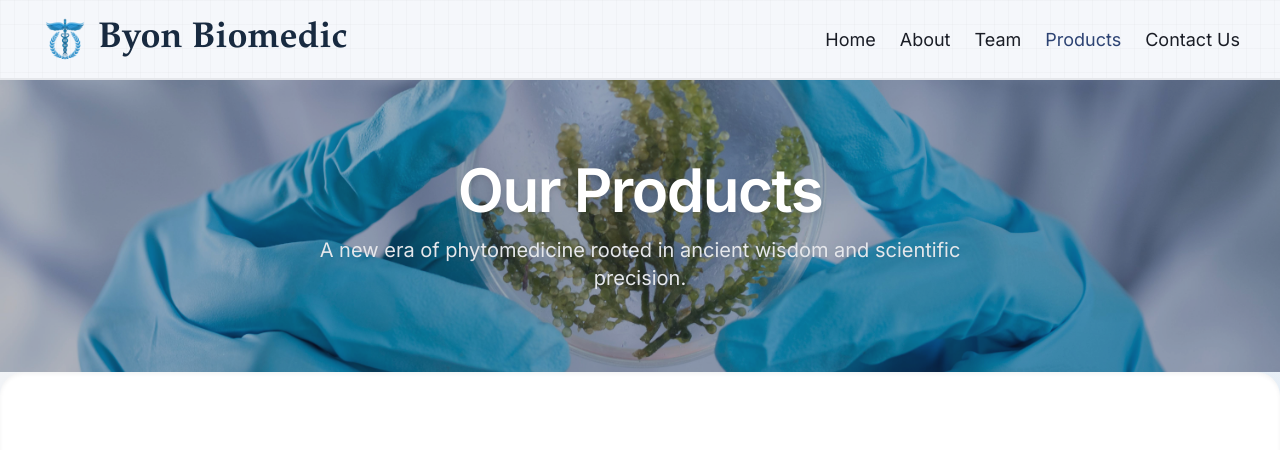
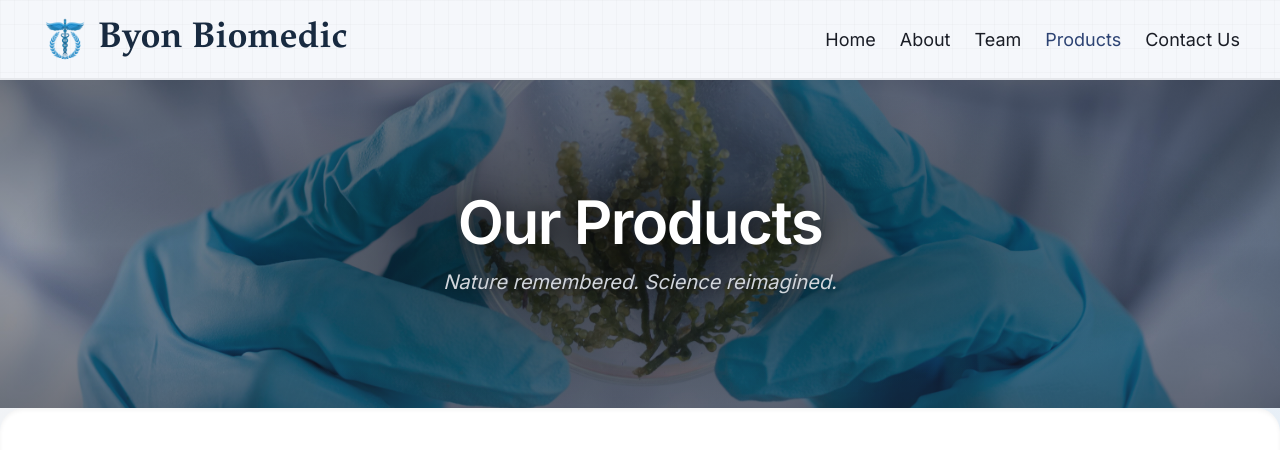
Before and after one commit to sai-ram-kaushik/byon-biomedic-website, a React (Vite) app: page /medicines in a window 1280 px wide. Shown: the top 450 px of the page. Built offline with nearby package versions, Linux system fonts and the light colour scheme; grey boxes are pictures that could not be loaded.

Commit message:
heromedupd

```diff
--- a/src/pages/Medicines.jsx
+++ b/src/pages/Medicines.jsx
@@ -18,19 +18,28 @@ const Medicines = ({ medicines }) => {
 
          {/* Hero Section */}
          <div
-            className="relative text-center py-20 px-6 md:px-20 bg-cover bg-center"
+            className="relative text-center py-28 px-6 md:px-20 bg-cover bg-center"
             style={{ backgroundImage: 'url(/product-bg.jpg)' }}
          >
-            <div className="absolute inset-0 bg-black/30 z-0" />
+            {/* Cinematic overlay: dark radial vignette + gradient blend */}
+            <div className="absolute inset-0 bg-gradient-to-b from-black/60 via-black/40 to-black/60 z-0">
+               <div className="absolute inset-0 bg-[radial-gradient(ellipse_at_center,rgba(0,0,0,0.6)_0%,transparent_70%)]" />
+            </div>
 
-            <div className="relative z-10">
-               <h1 className="text-4xl md:text-6xl font-bold font-heading tracking-tight text-white drop-shadow-md">
+            {/* Motion-enhanced text */}
+            <motion.div
+               className="relative z-10"
+               initial={{ opacity: 0, y: 20 }}
+               whileInView={{ opacity: 1, y: 0 }}
+               transition={{ duration: 1 }}
+            >
+               <h1 className="text-4xl md:text-6xl font-bold font-heading tracking-tight text-white drop-shadow-[0_2px_12px_rgba(0,0,0,0.7)]">
                   {heading}
                </h1>
-               <p className="mt-4 text-xl text-gray-200 max-w-2xl mx-auto drop-shadow-sm">
-                  A new era of phytomedicine rooted in ancient wisdom and scientific precision.
+               <p className="mt-4 text-xl text-gray-300 max-w-2xl mx-auto drop-shadow-[0_1px_6px_rgba(0,0,0,0.5)] italic">
+                  Nature remembered. Science reimagined.
                </p>
-            </div>
+            </motion.div>
          </div>
 
          {/* Featured Damoxin Section */}
```
